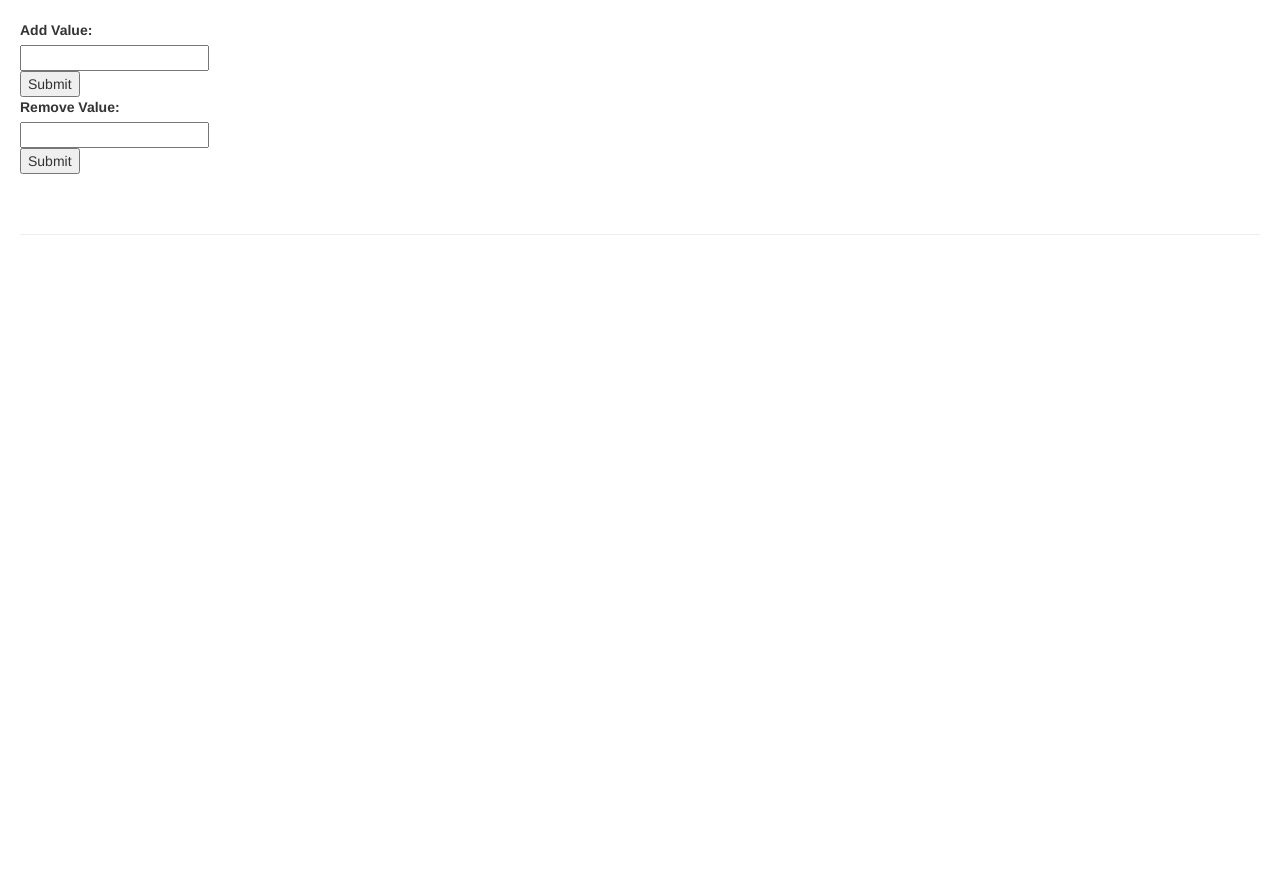
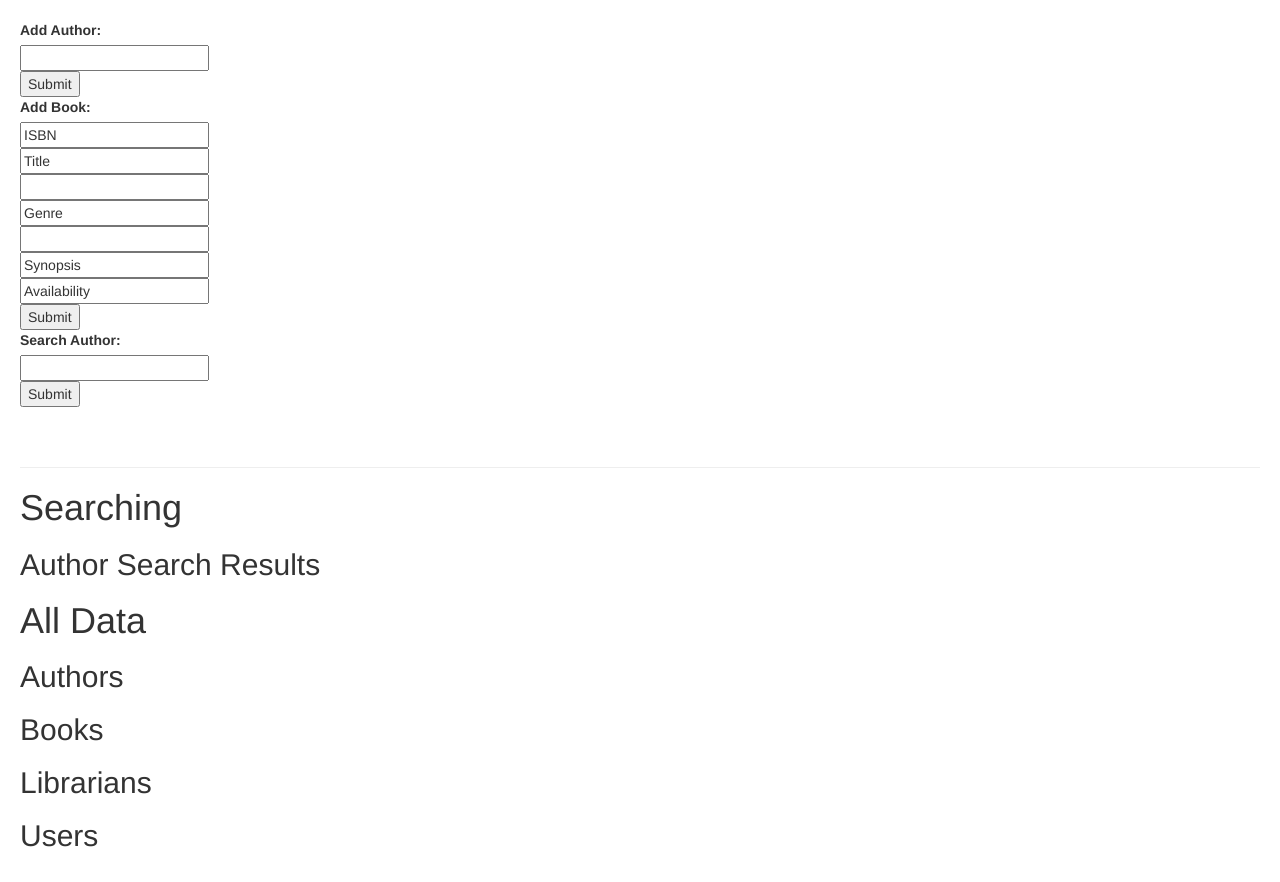
Before and after one commit to kritisingh0114/LibraryManagement, a Flask app: page / in a window 1280 px wide. Before the commit the page ends 235 px from the top, so only its background shows below. Run offline with Flask 3, Linux system fonts and the light colour scheme; data that the repository does not hold is empty; some libraries are stand-ins or nearby versions.

Commit message:
Added routes for adding and searching for an author and adding a book

```diff
--- a/backend/DB_Operations.py
+++ b/backend/DB_Operations.py
@@ -42,3 +42,21 @@ def get_all_users():
     cursor.execute("SELECT * FROM users")
     rows = cursor.fetchall()
     return rows
+
+# inserting sql
+def add_author_op(new_author):
+    cursor.execute("INSERT INTO authors(authorName) VALUES (%s)", (new_author))
+    connection.commit()
+    return 1
+
+def add_book_op(new_book_isbn, new_book_title, new_book_author, new_book_genre, new_book_pubyear, new_book_synopsis, new_book_availability):
+    cursor.execute("INSERT INTO books(isbn, bookTitle, bookAuthor, bookGenre, bookPubYear, bookSynopsis, bookAvailability) VALUES (%s, %s, %s, %s, %s, %s, %s)", (new_book_isbn, new_book_title, new_book_author, new_book_genre, new_book_pubyear, new_book_synopsis, new_book_availability))
+    connection.commit()
+    return 1
+
+#searching sql
+def search_author_op(search_author):
+    cursor.execute("SELECT * from authors WHERE authorName LIKE '%{s}%'".format(s=search_author))
+    connection.commit()
+    rows = cursor.fetchall()
+    return rows
--- a/backend/app.py
+++ b/backend/app.py
@@ -3,7 +3,7 @@ from flask import *
 from DB_Operations import *
 app = Flask(__name__)
 @app.route("/")
-def display_data():
+def display_all_data():
     all_authors_data = get_all_authors()
     all_books_data = get_all_books()
     all_librarians_data = get_all_librarians()
@@ -14,25 +14,66 @@ def display_data():
                            librarians_data = all_librarians_data,
                            users_data = all_users_data)
 
-@app.route("/add_text", methods=["POST", "GET"])
-def AddText():
+@app.route("/add_author", methods=["POST", "GET"])
+def add_author():
     if request.method == "POST":
-        text_value = request.form["textv"]
-        #saving all the values to db
-        add_new = add_text(text_value)
-        return redirect(url_for('display_data'))
+        add_new_author = request.form["text_add_author"]
+        add_new = add_author_op(add_new_author)
+        return redirect(url_for('display_all_data'))
     else:
         return render_template('index.html')
 
-@app.route("/remove_text", methods=["POST", "GET"])
-def RemoveText():
+#endpoint for search
+@app.route('/search_authors', methods=['GET', 'POST'])
+def search_author():
     if request.method == "POST":
-        remove_text_value = request.form["textv"]
-        #saving all the values to db
-        remove_new = remove_text(remove_text_value)
-        return redirect(url_for('display_data'))
+        all_authors_data = get_all_authors()
+        all_books_data = get_all_books()
+        all_librarians_data = get_all_librarians()
+        all_users_data = get_all_users()
+        text_search_author = request.form["text_search_author"]
+        author_search_data = search_author_op(text_search_author)
+    return render_template('index.html', authors_data = all_authors_data,
+                           books_data = all_books_data,
+                           librarians_data = all_librarians_data,
+                           users_data = all_users_data,
+                           author_search_data = author_search_data)
+
+@app.route("/add_book", methods=["POST", "GET"])
+def add_book():
+    if request.method == "POST":
+        new_book_isbn = request.form["new_book_isbn"]
+        new_book_title = request.form["new_book_title"]
+        new_book_author = request.form["new_book_author"]
+        new_book_genre = request.form["new_book_genre"]
+        new_book_pubyear = request.form["new_book_pubyear"]
+        new_book_synopsis = request.form["new_book_synopsis"]
+        new_book_availability = request.form["new_book_availability"]
+        add_new = add_book_op(new_book_isbn, new_book_title, new_book_author, new_book_genre, new_book_pubyear, new_book_synopsis, new_book_availability)
+        return redirect(url_for('display_all_data'))
     else:
         return render_template('index.html')
 
+
+# @app.route("/add_text", methods=["POST", "GET"])
+# def AddText():
+#     if request.method == "POST":
+#         text_value = request.form["textv"]
+#         #saving all the values to db
+#         add_new = add_text(text_value)
+#         return redirect(url_for('display_data'))
+#     else:
+#         return render_template('index.html')
+
+# @app.route("/remove_text", methods=["POST", "GET"])
+# def RemoveText():
+#     if request.method == "POST":
+#         remove_text_value = request.form["textv"]
+#         #saving all the values to db
+#         remove_new = remove_text(remove_text_value)
+#         return redirect(url_for('display_data'))
+#     else:
+#         return render_template('index.html')
+
 if __name__ == "__main__":
     app.run(debug=True)
--- a/backend/templates/index.html
+++ b/backend/templates/index.html
@@ -8,7 +8,7 @@
         <link rel="stylesheet" href="https://maxcdn.bootstrapcdn.com/bootstrap/3.4.1/css/bootstrap.min.css">
     </head>
     <body style="padding: 20px;">
-        <form action="/add_text" method="post">
+        <!-- <form action="/add_text" method="post">
             <label for="textv">Add Value:</label><br>
             <input type="text" id="textv" name="textv" value=""><br>
             <input type="submit" value="Submit">
@@ -17,23 +17,56 @@
         <label for="textv">Remove Value:</label><br>
         <input type="text" id="textv" name="textv" value=""><br>
         <input type="submit" value="Submit">
-   </form>
+   </form> -->
+   <form action="/add_author" method="post">
+    <label for="text_add_author">Add Author:</label><br>
+    <input type="text" id="text_add_author" name="text_add_author" value=""><br>
+    <input type="submit" value="Submit">
+    </form>
+    <form action="/add_book" method="post">
+      <label for="text_add_book">Add Book:</label><br>
+      <input type="text" id="new_book_isbn" name="new_book_isbn" value="ISBN"><br>
+      <input type="text" id="new_book_title" name="new_book_title" value="Title"><br>
+      <input type="number" id="new_book_author" name="new_book_author" value="Author (number)"><br>
+      <input type="text" id="new_book_genre" name="new_book_genre" value="Genre"><br>
+      <input type="number" id="new_book_pubyear" name="new_book_pubyear" value="Publishing Year"><br>
+      <input type="text" id="new_book_synopsis" name="new_book_synopsis" value="Synopsis"><br>
+      <input type="text" id="new_book_availability" name="new_book_availability" value="Availability"><br>
+      <input type="submit" value="Submit">
+      </form>
+    <form action="/search_authors" method="post">
+      <label for="text_search_author">Search Author:</label><br>
+      <input type="text" id="text_search_author" name="text_search_author" value=""><br>
+      <input type="submit" value="Submit">
+    </form>
       <br><br><hr>
+      <h1>Searching</h1>
+      <h2>Author Search Results</h2>
+      <ul>
+        {% for text in author_search_data %}
+        <li> {{ text }} </li>
+        {% endfor %}
+      </ul>
+      <h1>All Data</h1>
+      <h2>Authors</h2>
       <ul>
         {% for text in authors_data %}
         <li> {{ text }} </li>
         {% endfor %}
       </ul>
+      <h2>Books</h2>
       <ul>
         {% for text in books_data %}
         <li> {{ text }} </li>
         {% endfor %}
       </ul>
+      <h2>Librarians</h2>
       <ul>
         {% for text in librarians_data %}
         <li> {{ text }} </li>
         {% endfor %}
       </ul>
+      <h2>Users</h2>
       <ul>
         {% for text in users_data %}
         <li> {{ text }} </li>
```
